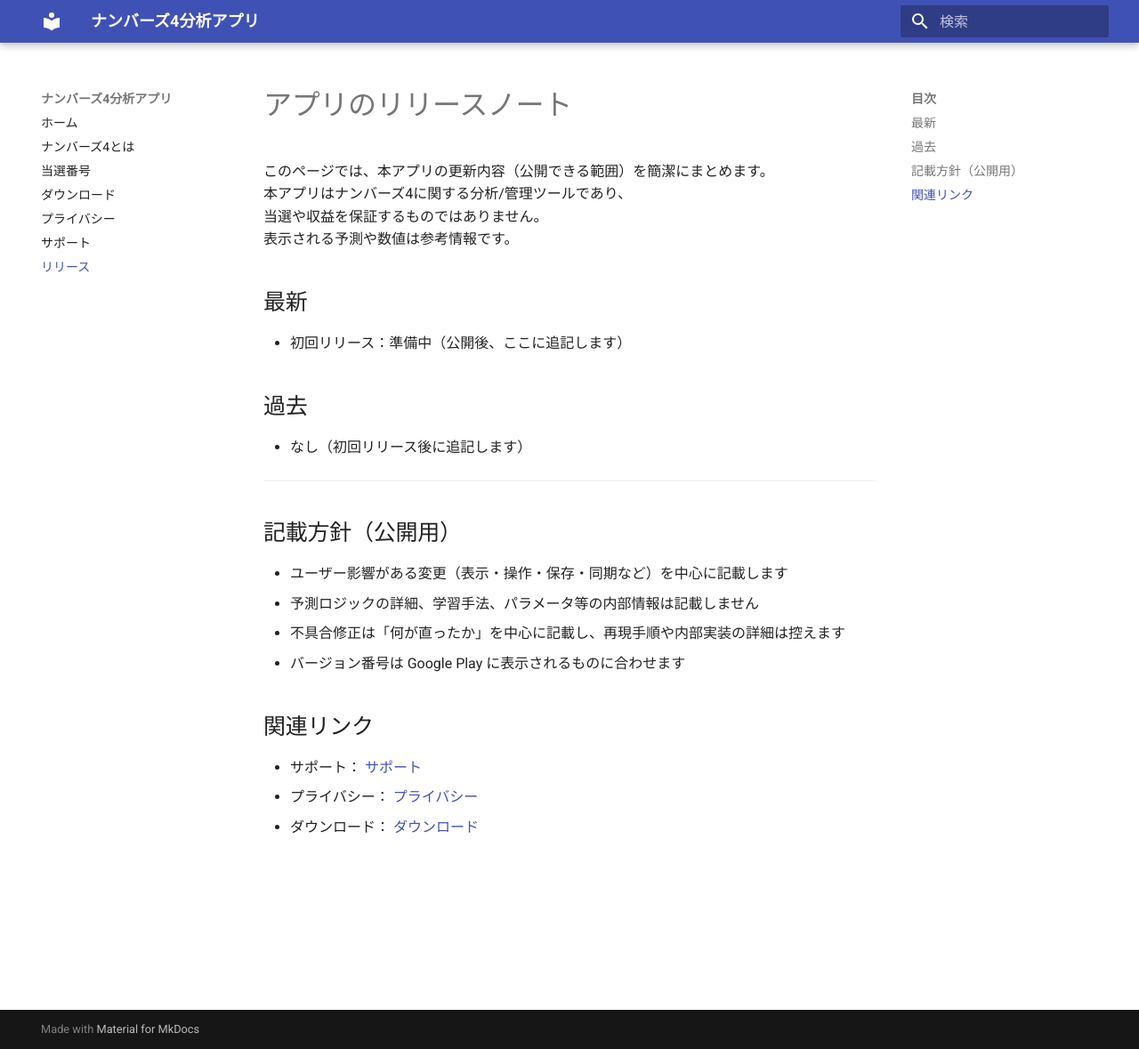
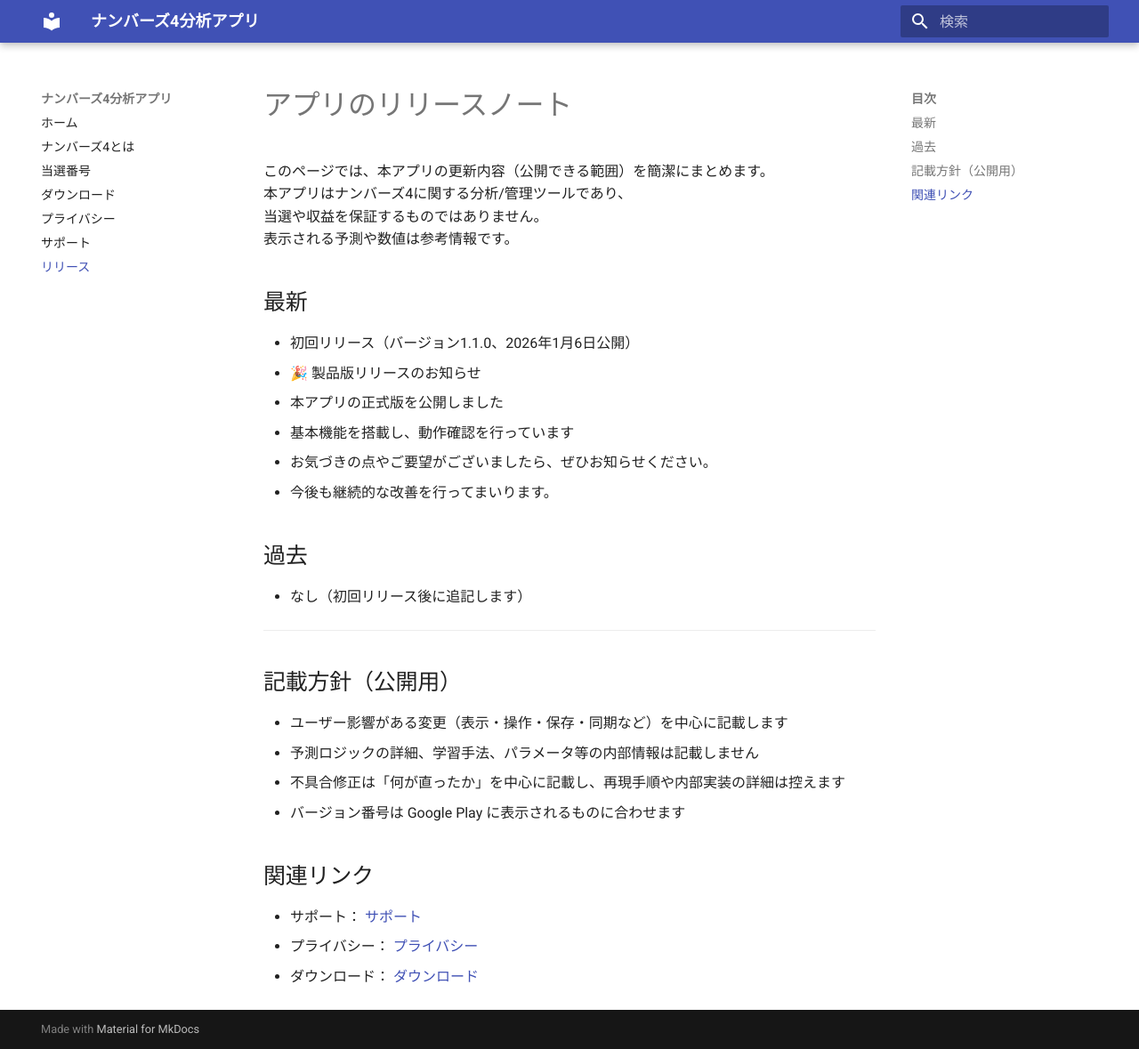
Before and after one commit to hazimekom/numbers4-web, an MkDocs documentation site: the page built from docs/release/index.md, in a window 1280 px wide and 1179 px high. Shown: the whole window at 89% size. Built offline with MkDocs 1.6.1 and Material for MkDocs 9.7.7, drawn with Linux system fonts in a browser that asks for light colours.

```diff
--- a/docs/release/index.md
+++ b/docs/release/index.md
@@ -7,7 +7,12 @@
 
 ## 最新
 
-- 初回リリース：準備中（公開後、ここに追記します）
+- 初回リリース（バージョン1.1.0、2026年1月6日公開）
+  - 🎉 製品版リリースのお知らせ
+  - 本アプリの正式版を公開しました
+  - 基本機能を搭載し、動作確認を行っています
+  - お気づきの点やご要望がございましたら、ぜひお知らせください。
+  - 今後も継続的な改善を行ってまいります。
 
 ## 過去
 
```
Also changed, not shown: docs/download/index.md (+1 -2 lines).
